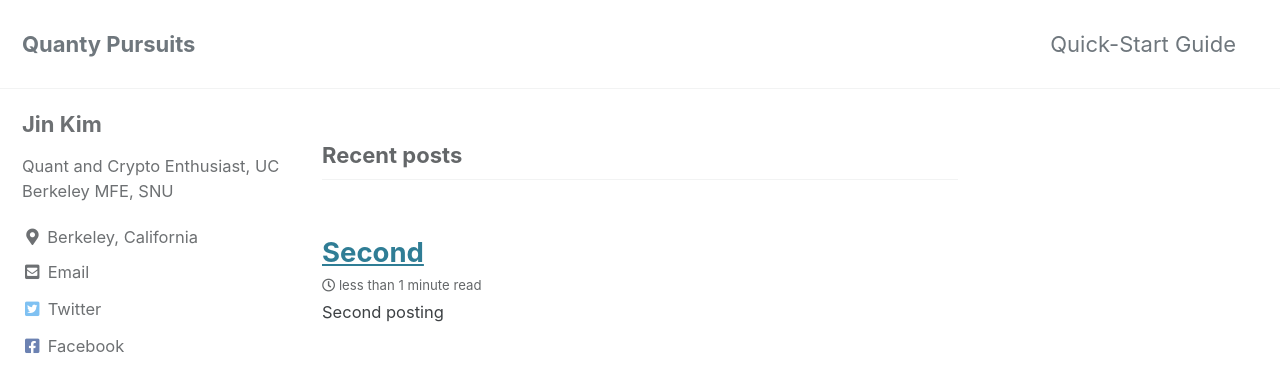
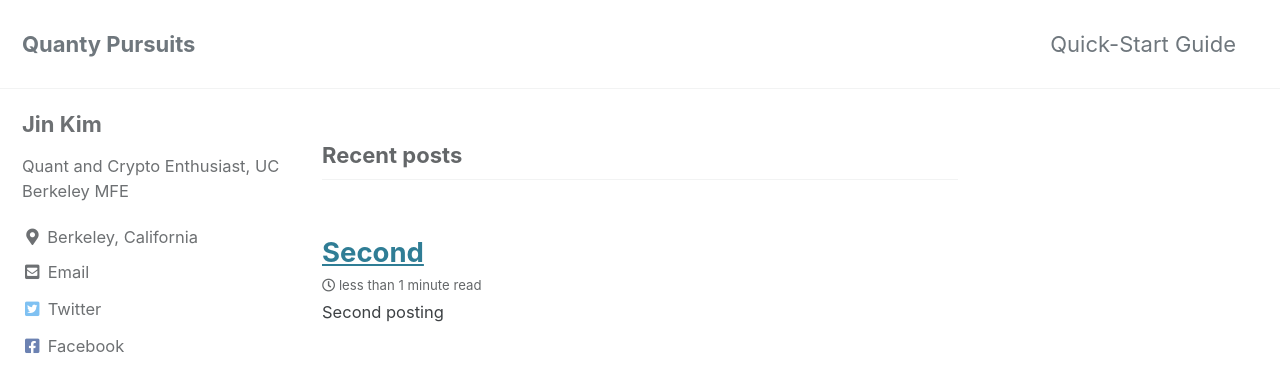
Before and after one commit to yongjinkim49/yongjinkim49.github.com, a Jekyll site: the page built from index.html, in a window 1280 px wide. Shown: the top 372 px of the page. Built offline with Jekyll 4.4.1, drawn with Linux system fonts in a browser that asks for light colours; cached includes are drawn as plain includes; the list of posts is cut into pages by our own code.

Commit message:
changed bio

```diff
--- a/_config.yml
+++ b/_config.yml
@@ -109,7 +109,7 @@ analytics:
 author:
   name             : "Jin Kim"
   avatar           : # path of avatar image, e.g. "/assets/images/bio-photo.jpg"
-  bio              : "Quant and Crypto Enthusiast, UC Berkeley MFE, SNU"
+  bio              : "Quant and Crypto Enthusiast, UC Berkeley MFE"
   location         : "Berkeley, California"
   email            :
   links:
```
